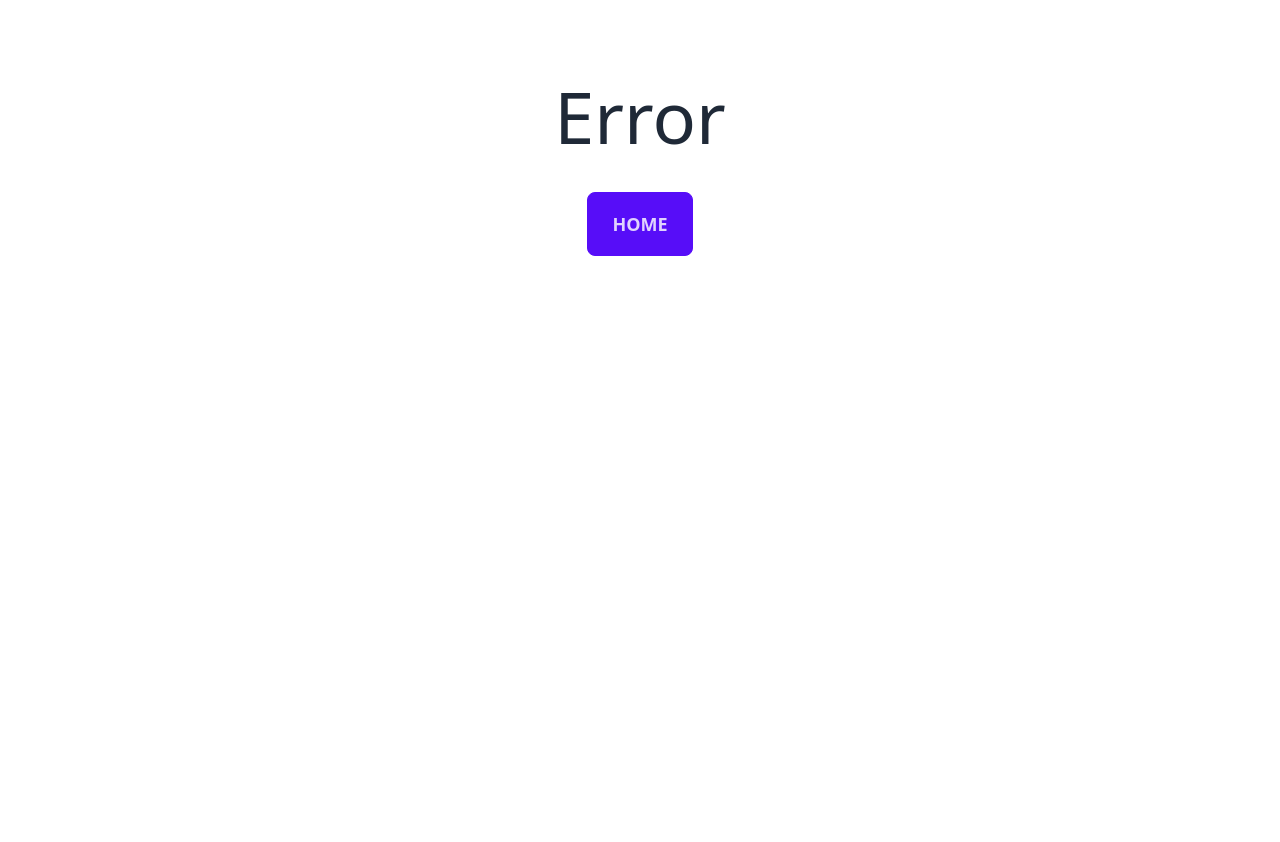
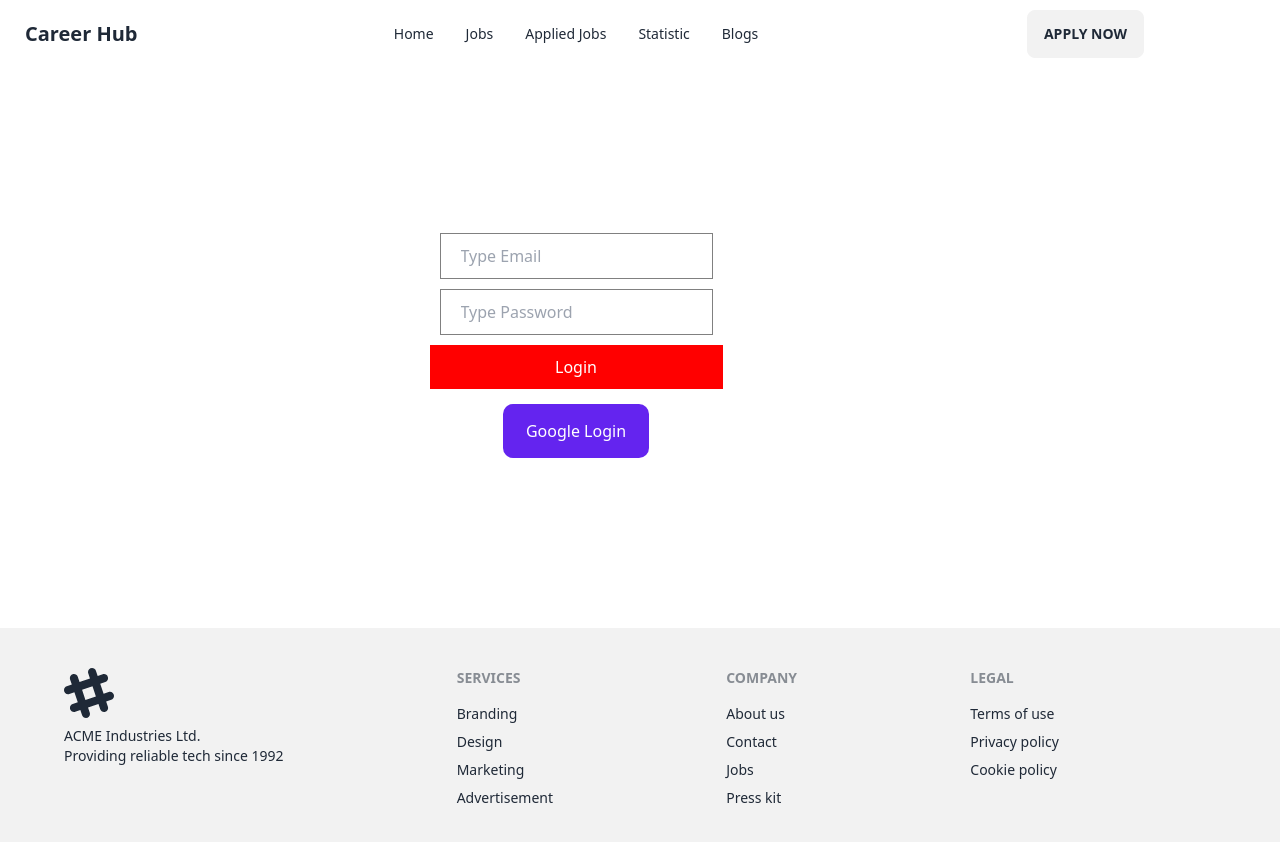
Before and after one commit to habib33-3/career-hub-react, a React (Vite) app: page /login in a window 1280 px wide. Before the commit this address had no page. Shown: the top 842 px of the page. Before the commit the page ends 800 px from the top, so only its background shows below. Built offline with nearby package versions, Linux system fonts and the light colour scheme.

Commit message:
added sign in by google

```diff
--- a/package.json
+++ b/package.json
@@ -10,6 +10,7 @@
     "preview": "vite preview"
   },
   "dependencies": {
+    "firebase": "^10.4.0",
     "prop-types": "^15.8.1",
     "react": "^18.2.0",
     "react-dom": "^18.2.0",
--- /dev/null
+++ b/src/hooks/AuthProvider.jsx
@@ -0,0 +1,23 @@
+/* eslint-disable react/prop-types */
+import { createContext } from "react";
+import { GoogleAuthProvider, getAuth, signInWithPopup } from "firebase/auth";
+import app from "./firebase.config";
+
+export const AuthContext = createContext(null);
+const auth = getAuth(app);
+
+const googleProvider = new GoogleAuthProvider();
+
+const AuthProvider = ({ children }) => {
+  const googleSignIn = () => {
+    return signInWithPopup(auth, googleProvider);
+  };
+
+  const authInfo = { googleSignIn };
+
+  return (
+    <AuthContext.Provider value={authInfo}>{children}</AuthContext.Provider>
+  );
+};
+
+export default AuthProvider;
--- /dev/null
+++ b/src/hooks/firebase.config.js
@@ -0,0 +1,19 @@
+// Import the functions you need from the SDKs you need
+import { initializeApp } from "firebase/app";
+// TODO: Add SDKs for Firebase products that you want to use
+// https://firebase.google.com/docs/web/setup#available-libraries
+
+// Your web app's Firebase configuration
+const firebaseConfig = {
+  apiKey: "AIzaSyAKlRFEpgQFaTsnqDY0IshEZkQjhYyMKdk",
+  authDomain: "career-hub-react.firebaseapp.com",
+  projectId: "career-hub-react",
+  storageBucket: "career-hub-react.appspot.com",
+  messagingSenderId: "221136104857",
+  appId: "1:221136104857:web:3182d32130329f1cd1f708",
+};
+
+// Initialize Firebase
+const app = initializeApp(firebaseConfig);
+
+export default app;
--- /dev/null
+++ b/src/pages/Login.css
@@ -0,0 +1,32 @@
+.login-container {
+  display: flex;
+  justify-content: space-around;
+  align-items: center;
+  height: 70vh;
+}
+.form-control {
+  padding: 10px 20px;
+  border: 1px solid gray;
+  margin: 10px;
+}
+.Login-btn {
+  padding: 10px 20px;
+  text-align: center;
+  width: 100%;
+  margin: auto;
+  background-color: red;
+  color: white;
+}
+.google-btn {
+  padding: 15px 10px;
+  text-align: center;
+  width: 50%;
+  background-color: rgb(100, 36, 239);
+  color: white;
+  margin: auto;
+  margin: 15px;
+  border-radius: 10px;
+}
+.login-btns {
+  text-align: center;
+}
--- /dev/null
+++ b/src/pages/Login.jsx
@@ -0,0 +1,40 @@
+import { useContext } from "react";
+import "./Login.css";
+import { AuthContext } from "../hooks/AuthProvider";
+
+const Login = () => {
+  const { googleSignIn } = useContext(AuthContext);
+
+  const handleGoogleSignIn = () => {
+    googleSignIn()
+      .then((res) => console.log(res.user))
+      .catch((err) => console.log(err.message));
+  };
+
+  return (
+    <div>
+      <div>
+        <div className="login-container">
+          <div>
+            <input
+              className="form-control"
+              type="email"
+              placeholder="Type Email"
+            />
+            <input
+              className="form-control"
+              type="password"
+              placeholder="Type Password"
+            />
+            <button className="Login-btn">Login</button>
+            <div className="login-btns">
+              <button onClick={handleGoogleSignIn} className="google-btn ">Google Login</button>
+            </div>
+          </div>
+        </div>
+      </div>
+    </div>
+  );
+};
+
+export default Login;
--- /dev/null
+++ b/src/pages/Register.jsx
@@ -0,0 +1,11 @@
+
+
+const Register = () => {
+    return (
+        <div>
+
+        </div>
+    );
+};
+
+export default Register;
```
Also changed, not shown: src/main.jsx (+10 -1 lines), 2 other files (tests, documents, lock files or other folders).
